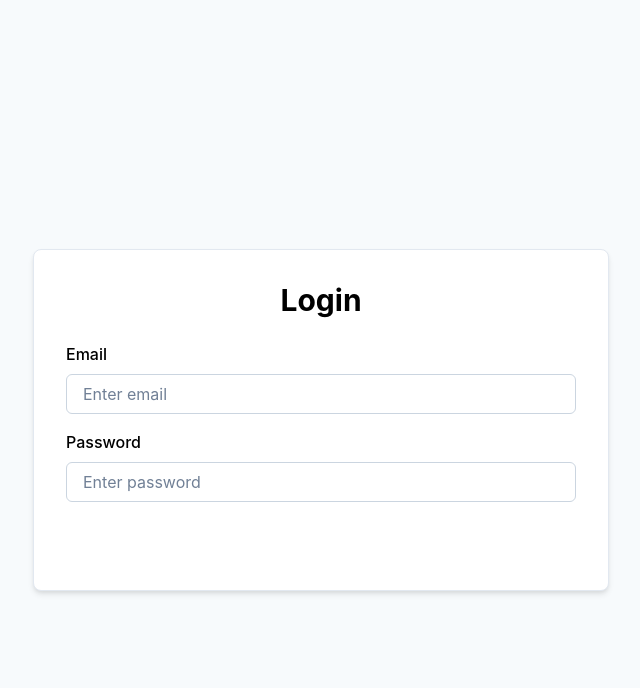
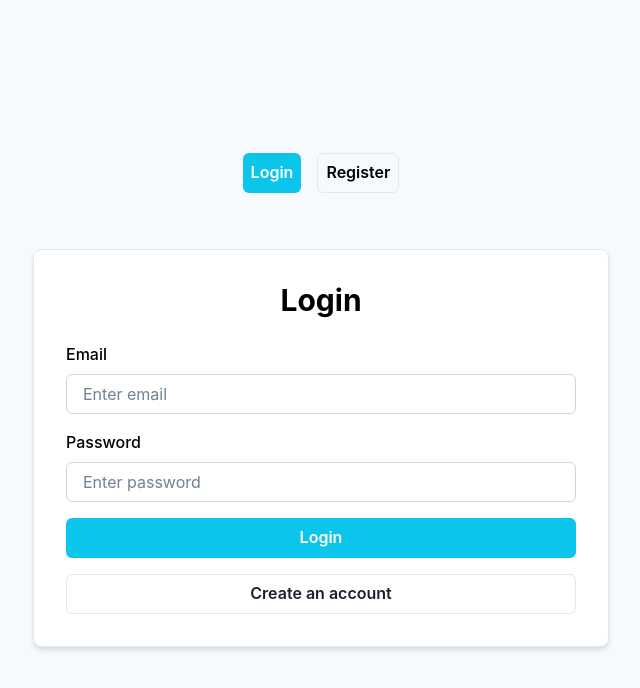
Before and after one commit to abhishek61067/ecommerce, a React (Vite) app: page /login in a window 1280 px wide. Shown: the top 688 px of the page, without its empty margins (319-959 px from the left). Built offline with nearby package versions, Linux system fonts and the light colour scheme.

Commit message:
product catalog page and pagination implementation with sqiper for sliding products sub images

```diff
--- a/src/components/Login.jsx
+++ b/src/components/Login.jsx
@@ -44,7 +44,7 @@ const Login = () => {
         isClosable: true,
       });
       reset();
-      navigate("/catalog"); // Redirect to home or dashboard
+      navigate("/catalog"); //a Redirect to home or dashboard
     } catch (err) {
       toast({
         title: "Login Failed",
@@ -91,12 +91,22 @@ const Login = () => {
             />
           </FormControl>
           <Button
-            colorScheme="brand"
+            colorScheme="cyan"
             type="submit"
             isLoading={isSubmitting || isLoading}
             width="full"
+            color={"white"}
           >
             Login
+          </Button>
+          {/* Register Button */}
+          <Button
+            variant="outline"
+            colorScheme="gray"
+            width="full"
+            onClick={() => navigate("/register")}
+          >
+            Create an account
           </Button>
         </VStack>
       </form>
--- /dev/null
+++ b/src/constants/constant.js
@@ -0,0 +1 @@
+export const ProductLimit = 5;
--- a/src/dashboard/AddProduct.jsx
+++ b/src/dashboard/AddProduct.jsx
@@ -1,4 +1,4 @@
-import React from "react";
+import React, { useState } from "react";
 import {
   Box,
   Button,
@@ -12,13 +12,13 @@ import {
   Image,
   SimpleGrid,
   Spinner,
+  useToast,
 } from "@chakra-ui/react";
 import { useForm } from "react-hook-form";
 import { useMutation, useQuery } from "@tanstack/react-query";
 import * as yup from "yup";
 import { yupResolver } from "@hookform/resolvers/yup";
 import AxiosInstance from "../services/auth/AxiosInstance";
-import { useToast } from "@chakra-ui/react";
 
 const schema = yup.object().shape({
   name: yup.string().required("Product name is required"),
@@ -41,31 +41,17 @@ const schema = yup.object().shape({
     .test("fileType", "Only image files are allowed", (value) => {
       return value && value[0] && value[0].type.startsWith("image/");
     }),
-  subImages: yup
-    .mixed()
-    .test(
-      "maxLength",
-      "You can upload up to 4 images",
-      (value) => !value || value.length <= 4
-    )
-    .test("fileType", "Only image files are allowed", (value) => {
-      if (!value) return true;
-      for (let i = 0; i < value.length; i++) {
-        if (!value[i].type.startsWith("image/")) return false;
-      }
-      return true;
-    }),
 });
 
 const AddProduct = () => {
   const toast = useToast();
+  const [subImages, setSubImages] = useState([]);
 
-  // Fetch categories
   const { data: categories, isLoading: isCategoriesLoading } = useQuery({
     queryKey: ["categories"],
     queryFn: async () => {
       const res = await AxiosInstance.get("ecommerce/categories");
-      return res.data; // Adjust if your API structure is different
+      return res.data;
     },
   });
 
@@ -78,11 +64,11 @@ const AddProduct = () => {
       data.append("stock", formData.stock);
       data.append("category", formData.category);
       data.append("mainImage", formData.mainImage[0]);
-      if (formData.subImages) {
-        Array.from(formData.subImages).forEach((file) =>
-          data.append("subImages", file)
-        );
-      }
+
+      subImages.forEach((file) => {
+        data.append("subImages", file);
+      });
+
       const response = await AxiosInstance.post("ecommerce/products", data, {
         headers: { "Content-Type": "multipart/form-data" },
       });
@@ -96,6 +82,8 @@ const AddProduct = () => {
         duration: 4000,
         isClosable: true,
       });
+      reset();
+      setSubImages([]);
     },
     onError: (error) => {
       toast({
@@ -123,16 +111,32 @@ const AddProduct = () => {
       stock: "",
       category: "",
       mainImage: null,
-      subImages: null,
     },
   });
 
   const mainImageFile = watch("mainImage")?.[0];
-  const subImagesFiles = watch("subImages");
+
+  const handleSubImagesChange = (e) => {
+    const selected = Array.from(e.target.files);
+    const total = subImages.length + selected.length;
+    if (total > 4) {
+      toast({
+        title: "Image limit exceeded",
+        description: "You can only upload up to 4 sub images.",
+        status: "warning",
+        duration: 3000,
+        isClosable: true,
+      });
+      e.target.value = null;
+      return;
+    }
+
+    setSubImages((prev) => [...prev, ...selected]);
+    e.target.value = null;
+  };
 
   const onSubmit = async (data) => {
     await mutateAsync(data);
-    reset();
   };
 
   return (
@@ -156,6 +160,7 @@ const AddProduct = () => {
             <FormLabel>Name</FormLabel>
             <Input {...register("name")} placeholder="Product name" />
           </FormControl>
+
           <FormControl isInvalid={errors.description}>
             <FormLabel>Description</FormLabel>
             <Textarea
@@ -163,6 +168,7 @@ const AddProduct = () => {
               placeholder="Product description"
             />
           </FormControl>
+
           <FormControl isInvalid={errors.price}>
             <FormLabel>Price</FormLabel>
             <Input
@@ -172,6 +178,7 @@ const AddProduct = () => {
               placeholder="Price"
             />
           </FormControl>
+
           <FormControl isInvalid={errors.stock}>
             <FormLabel>Stock Quantity</FormLabel>
             <Input
@@ -180,14 +187,14 @@ const AddProduct = () => {
               placeholder="Stock quantity"
             />
           </FormControl>
+
           <FormControl isInvalid={errors.category}>
             <FormLabel>Category</FormLabel>
             {isCategoriesLoading ? (
               <Spinner />
             ) : (
               <Select placeholder="Select category" {...register("category")}>
-                {categories &&
-                  categories?.data?.categories?.map((cat) => (
+                {categories?.data?.categories?.map((cat) => (
                   <option key={cat._id} value={cat._id}>
                     {cat.name}
                   </option>
@@ -195,6 +202,7 @@ const AddProduct = () => {
               </Select>
             )}
           </FormControl>
+
           <FormControl isInvalid={errors.mainImage}>
             <FormLabel>Main Image</FormLabel>
             <Input type="file" accept="image/*" {...register("mainImage")} />
@@ -207,19 +215,18 @@ const AddProduct = () => {
               />
             )}
           </FormControl>
-          <FormControl isInvalid={errors.subImages}>
+
+          <FormControl>
             <FormLabel>Sub Images (up to 4)</FormLabel>
             <Input
               type="file"
               accept="image/*"
               multiple
-              {...register("subImages")}
+              onChange={handleSubImagesChange}
             />
-            {subImagesFiles && subImagesFiles.length > 0 && (
+            {subImages.length > 0 && (
               <SimpleGrid columns={4} spacing={2} mt={2}>
-                {Array.from(subImagesFiles)
-                  .slice(0, 4)
-                  .map((file, idx) => (
+                {subImages.map((file, idx) => (
                   <Image
                     key={idx}
                     src={URL.createObjectURL(file)}
@@ -230,6 +237,7 @@ const AddProduct = () => {
               </SimpleGrid>
             )}
           </FormControl>
+
           <Button
             colorScheme="brand"
             type="submit"
--- a/src/layout/MainLayout.jsx
+++ b/src/layout/MainLayout.jsx
@@ -1,4 +1,4 @@
-import { Box, HStack } from "@chakra-ui/react";
+import { Box, Button, HStack } from "@chakra-ui/react";
 import React from "react";
 import { Outlet } from "react-router-dom";
 
@@ -14,6 +14,31 @@ const MainLayout = () => {
       justifyContent="center"
       alignItems="center"
     >
+      <Box>
+        {/* add login and register button */}
+        <HStack spacing={4} mb={4}>
+          <Button
+            colorScheme="cyan"
+            as="a"
+            href="/login"
+            p={2}
+            color="white"
+            borderRadius="md"
+          >
+            Login
+          </Button>
+          <Button
+            variant={"outline"}
+            as="a"
+            href="/register"
+            p={2}
+            color="black"
+            borderRadius="md"
+          >
+            Register
+          </Button>
+        </HStack>
+      </Box>
       <Outlet />
     </Box>
   );
--- a/src/pages/ProductCatalog.jsx
+++ b/src/pages/ProductCatalog.jsx
@@ -18,10 +18,11 @@ import AxiosInstance from "../services/auth/AxiosInstance";
 import { Swiper, SwiperSlide } from "swiper/react";
 import { Autoplay } from "swiper/modules";
 import "swiper/css";
+import { ProductLimit } from "./../constants/constant";
 
 const fetchProducts = async (page) => {
   const res = await AxiosInstance.get("ecommerce/products", {
-    params: { page, limit: 10 },
+    params: { page, limit: ProductLimit },
   });
   return res.data.data;
 };
@@ -140,7 +141,7 @@ const ProductCatalog = () => {
             </Text>
             <Button
               onClick={() => setPage((prev) => prev + 1)}
-              isDisabled={page === totalPages}
+              isDisabled={data?.nextPage === null}
               colorScheme="blue"
             >
               Next
```
Lines whose indentation alone changed are shown as unchanged.
